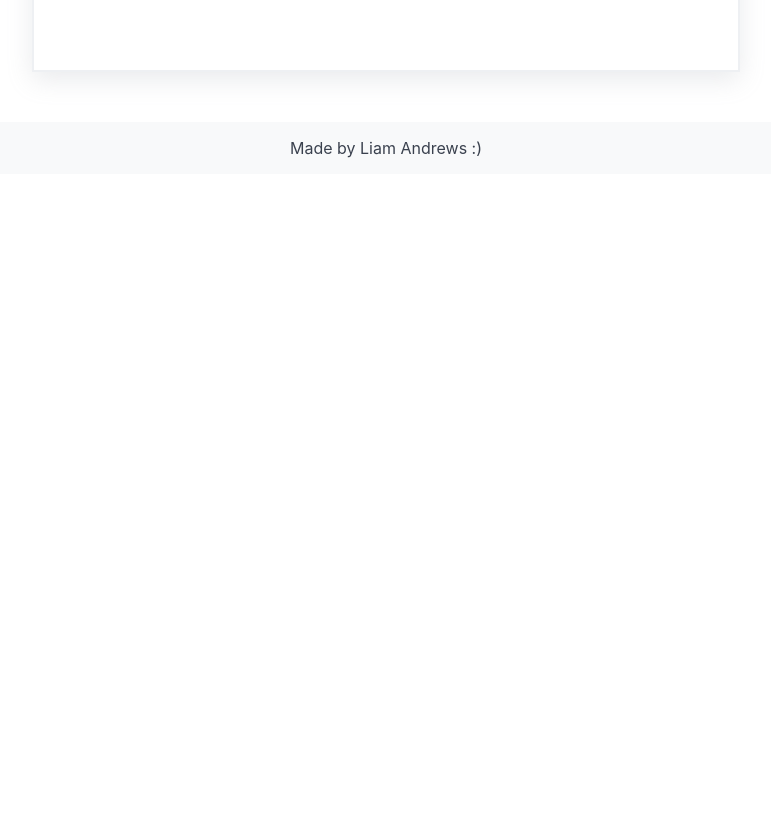
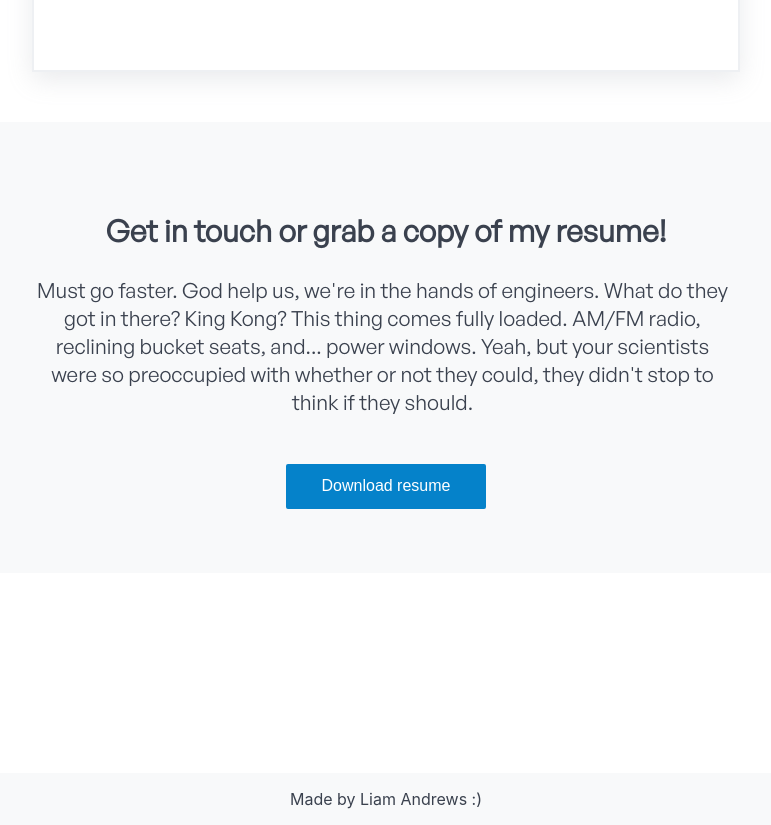
Before and after one commit to 8bitAndy/portfolio, a React (Create React App) app: page / in a window 1280 px wide. Shown: the part 1182-2007 px from the top of the page, without its empty margins (254-1025 px from the left). Before the commit the page ends 1356 px from the top, so only its background shows below. Built offline with nearby package versions, Linux system fonts and the light colour scheme.

Commit message:
Created contact component and start of project component

```diff
--- a/src/App.scss
+++ b/src/App.scss
@@ -1,6 +1,7 @@
 $base-font-color: #3a414e;
 $active-font-color: #ffffff;
 $white: #ffffff;
+$off-white: #f8f9fa;
 $ivory: #f6f7ebff;
 $green-blue-crayola: #0582caff;
 $green-blue-crayola-hover: rgb(12, 163, 250);
@@ -106,17 +107,16 @@ html::-webkit-scrollbar {
     a {
       color: $base-font-color;
     }
+
     a:hover {
       color: $green-blue-crayola;
     }
   }
 }
 
-.About-me {
+.About-me {}
 
-}
-
-.About-me-card{
+.About-me-card {
   margin: auto;
   position: relative;
   font-family: general-sans;
@@ -130,26 +130,26 @@ html::-webkit-scrollbar {
   margin-bottom: -25px;
   padding-bottom: 50px;
 
-  h2{
+  h2 {
     color: $green-blue-crayola;
     font-weight: 500;
     margin-top: 40px;
   }
 
-  .Content{
+  .Content {
     display: flex;
     flex-direction: column;
     gap: 25px;
     justify-content: center;
     margin: 50px 60px 0 60px;
 
-    p{
+    p {
       font-size: 1.25rem;
     }
   }
 }
 
-.Profile-image{
+.Profile-image {
   margin: auto;
   object-fit: fill;
   width: 30%;
@@ -171,6 +171,11 @@ html::-webkit-scrollbar {
   transition: 0.5s;
   border-radius: 2px;
 
+  a {
+    text-decoration: none;
+    color: $white;
+  }
+
   &:hover {
     background-color: $green-blue-crayola-hover;
     border-color: $green-blue-crayola-hover;
@@ -178,34 +183,75 @@ html::-webkit-scrollbar {
   }
 }
 
+.Placeholder {
+  width: 100%;
+  height: 200px;
+  background-color: $white;
+}
+
+.Contact {
+  display: flex;
+  justify-content: space-evenly;
+  flex-direction: row;
+  font-family: general-sans;
+  width: 100%;
+  padding-bottom: 5%;
+  background-color: $off-white;
+}
+
+.Contact-content {
+  font-size: 1.25rem;
+  padding-top: 5%;
+  width: 55vw;
+
+  p {
+    width: 99%;
+    font-size: 1.3rem;
+  }
+}
+
+.Projects {
+  font-family: general-sans;
+  font-size: 1.5rem;
+  width: 100%;
+  padding-bottom: 30px;
+  background-color: $white;
+
+  h3{
+    font-size: 1.25rem;
+  }
+
+  p {
+    font-size: 1.2rem;
+  }
+}
+
 .Footer {
-  background-color: #f8f9fa;
+  background-color: $off-white;
   display: flex;
   justify-content: center;
   font-size: 1rem;
 }
 
-@media only screen and (max-width:1000px){
-  .Banner-text{
-
-      font-size: 1.35rem;
-
+@media only screen and (max-width:1000px) {
+  .Banner-text {
+    font-size: 1.35rem;
   }
 
-  .About-me-card{
+  .About-me-card {
     width: 80vw;
 
-    h2{
+    h2 {
       color: $green-blue-crayola;
       font-weight: 500;
       margin-top: 40px;
     }
 
-    .Content{
+    .Content {
 
       margin: 50px 20px 0 20px;
 
-      p{
+      p {
         font-size: 1.1rem;
       }
     }
@@ -219,12 +265,12 @@ html::-webkit-scrollbar {
     }
   }
 
-  .Profile-image{
+  .Profile-image {
     width: 30%;
   }
 }
 
-@media only screen and (max-width:500px){
+@media only screen and (max-width:500px) {
   .Navbar {
     font-size: 0.75rem;
 
@@ -234,7 +280,7 @@ html::-webkit-scrollbar {
     }
   }
 
-  .Profile-image{
+  .Profile-image {
     width: 60%;
   }
 }
--- a/src/App.tsx
+++ b/src/App.tsx
@@ -6,6 +6,8 @@ import Navbar from './Navbar';
 import Banner from './Banner';
 import Footer from './Footer';
 import About from './About';
+import Contact from './Contact';
+import Projects from './Projects';
 
 
 // Will be used to display all of my work as a type
@@ -30,6 +32,9 @@ function App() {
       <Banner />
       <Navbar />
       <About />
+      <Contact />
+      {/* <Projects /> */}
+      <div className='Placeholder'/>
       <Footer />
     </div>
   );
--- /dev/null
+++ b/src/Contact.tsx
@@ -0,0 +1,15 @@
+import image from './banner.jpg';
+
+export default function Contact() {
+    return (
+        <div className="Contact">
+            <div className="Contact-content">
+                <h2>Get in touch or grab a copy of my resume!</h2>
+                <p>Must go faster. God help us, we're in the hands of engineers. What do they got in there? King Kong? This thing comes fully loaded. AM/FM radio, reclining bucket seats, and... power windows.
+                    Yeah, but your scientists were so preoccupied with whether or not they could, they didn't stop to think if they should.</p>
+                <br />
+                <button id='my-portfolio'  className='Button-general'><a href={process.env.PUBLIC_URL + '/SoftwareResume.pdf'} download>Download resume</a></button>
+            </div>
+        </div >
+    )
+}
--- a/src/Navbar.tsx
+++ b/src/Navbar.tsx
@@ -23,7 +23,7 @@ export default function Navbar() {
                 <ul>
                     <li><a href="#top">Top</a></li>
                     <li><a href="#about-me">About me</a></li>
-                    <li><a href="#items">My Portfolio</a></li>
+                    <li><a href="#my-portfolio">My Portfolio</a></li>
                     <li><a href="#certifications">Certifications</a></li>
                 </ul>
             </div>
--- /dev/null
+++ b/src/Projects.tsx
@@ -0,0 +1,43 @@
+export default function Projects() {
+
+    // Will be used to display all of my work as a type
+    type portfolioItem = {
+        title: string;
+        description: string;
+        technologies: string[];
+        id: number;
+    }
+
+    // Test of a portfolio item
+    const projectTest: portfolioItem = {
+        title: 'mobile app',
+        description: 'this is an example description',
+        technologies: ['TypeScript', 'React', 'C#'],
+        id: 1
+    };
+
+    // Test of a portfolio item
+    const projectTest2: portfolioItem = {
+        title: 'Example test app',
+        description: 'this is an example description',
+        technologies: ['Java', 'Python'],
+        id: 1
+    };
+
+
+    const projects: portfolioItem[] = [projectTest, projectTest2]
+
+
+    return (
+        <div className="Projects">
+            <h2>Check out my portfolio</h2>
+            {projects.map((project: portfolioItem) => (
+                <>
+                    <h3>{project.title}</h3>
+                    <p>{project.description}</p>
+                    <p>{project.technologies}</p>
+                </>
+            ))}
+        </div>
+    )
+}
```
Also changed, not shown: 1 other file (tests, documents, lock files or other folders).
